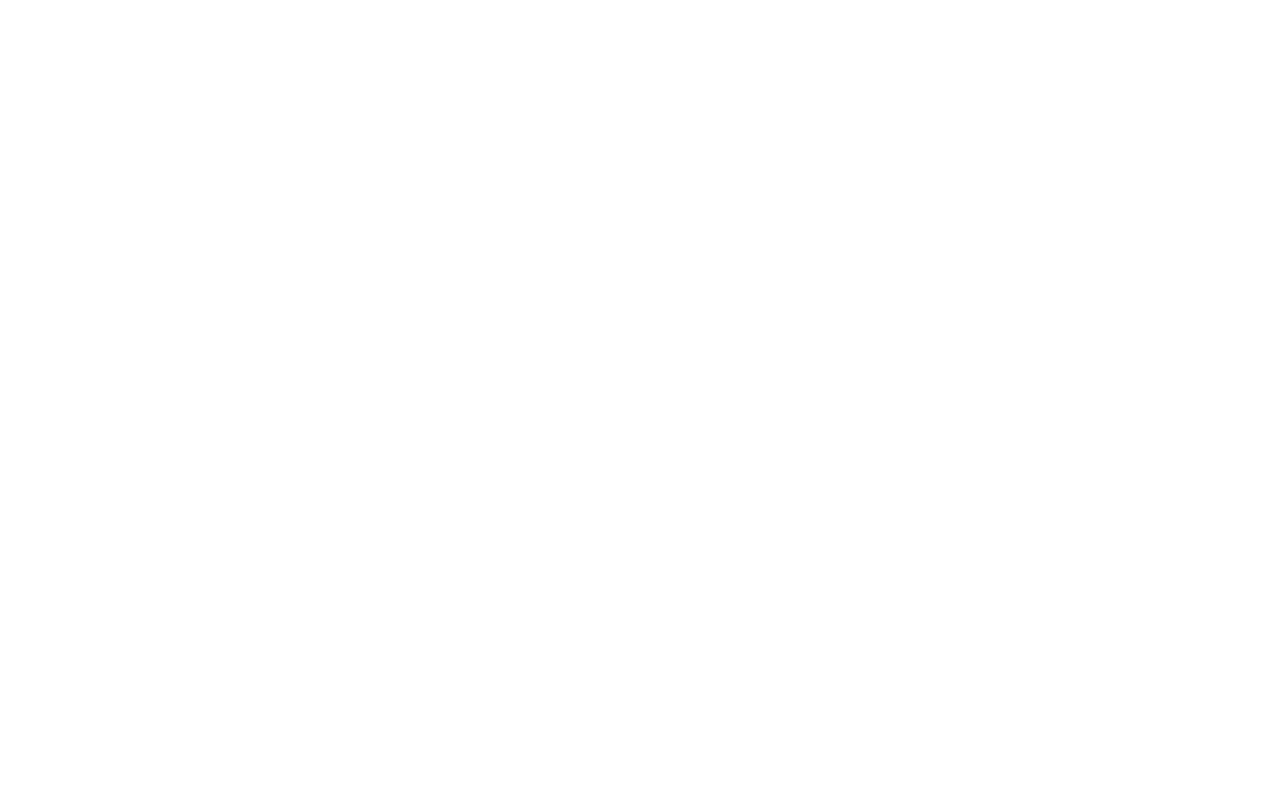
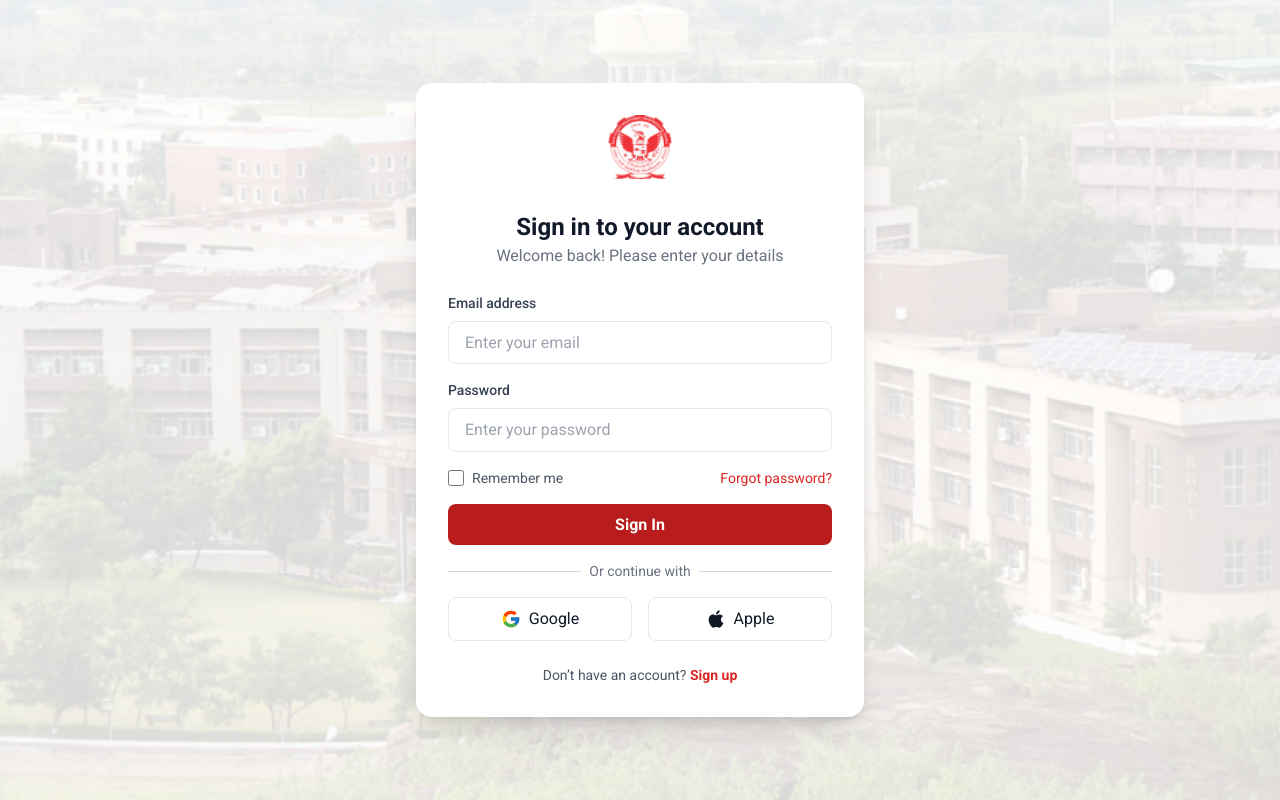
Before and after one commit to Piyush105454/TNP-website, a React (Vite) app: page /signin in a window 1280 px wide. Before the commit this address had no page. Built offline with nearby package versions, Linux system fonts and the light colour scheme.

Commit message:
Updated project with new2 changes

```diff
--- a/package.json
+++ b/package.json
@@ -13,10 +13,12 @@
     "node": ">=22.12.0"
   },
   "dependencies": {
+    "axios": "^1.11.0",
     "leaflet": "^1.9.4",
     "lucide-react": "^0.439.0",
     "react": "^19.1.1",
     "react-dom": "^19.1.1",
+    "react-icons": "^5.5.0",
     "react-leaflet": "^5.0.0",
     "react-router-dom": "^7.8.1"
   },
--- a/src/App.jsx
+++ b/src/App.jsx
@@ -3,6 +3,7 @@
 import LoginWindow from "./components/LoginWindow";
 import SignUp from "./components/Signup"; // Assuming you have a SignUp component
 import Dashboard from "./components/Dashboard";
+import SignInPage from "./components/signin";
 
 function App() {
   return (
@@ -12,6 +13,8 @@
         <Route path="/login" element={<LoginWindow />} />
         <Route path="/signup" element={<SignUp />} />
         <Route path="/dashboard" element={<Dashboard />} />
+        <Route path="/signin" element={<SignInPage />} />
+
       </Routes>
     </Router>
   );
--- /dev/null
+++ b/src/api/axios.js
@@ -0,0 +1,17 @@
+// axios.js
+import axios from "axios";
+
+const API = axios.create({
+  baseURL: "http://localhost:5000/api",  // your backend URL
+});
+
+// Optional: add token interceptor if using JWT
+API.interceptors.request.use((req) => {
+  const token = localStorage.getItem("token");
+  if (token) {
+    req.headers.Authorization = `Bearer ${token}`;
+  }
+  return req;
+});
+
+export default API;
--- a/src/components/LoginWindow.jsx
+++ b/src/components/LoginWindow.jsx
@@ -24,7 +24,7 @@
     <h1 className="text-3xl font-semibold mb-2 pl-1">Welcome to Student Portal</h1>
     <h4 className="mb-6 pl-0.5 text-gray-800">Please login or sign up to continue</h4>
 
-    <button className="bg-red-900 hover:bg-red-500 text-white py-2 px-6 rounded mb-4 w-95">
+    <button onClick={() => navigate("/signin")} className="bg-red-900 hover:bg-red-500 text-white py-2 px-6 rounded mb-4 w-95">
       Login
     </button>
     <button onClick={() => navigate("/signup")} className="bg-white hover:bg-black hover:text-white py-2 px-6 rounded border w-95">
--- /dev/null
+++ b/src/components/signin.jsx
@@ -0,0 +1,134 @@
+import React, { useState } from "react";
+import { FcGoogle } from "react-icons/fc";
+import { FaApple } from "react-icons/fa";
+import API from "../api/axios";   // 👈 axios instance file
+
+const SignInPage = () => {
+  const [email, setEmail] = useState("");
+  const [password, setPassword] = useState("");
+  const [error, setError] = useState("");
+
+  const handleSubmit = async (e) => {
+    e.preventDefault(); // stop refresh
+    try {
+      const res = await API.post("/auth/signin", { email, password });
+      console.log("✅ Login Success:", res.data);
+
+      // store token in localStorage (for protected routes later)
+      localStorage.setItem("token", res.data.token);
+
+      // redirect (if using React Router)
+      window.location.href = "/dashboard";
+    } catch (err) {
+      console.error("❌ Login Failed:", err.response?.data || err.message);
+      setError(err.response?.data?.message || "Login failed. Try again.");
+    }
+  };
+
+  return (
+    <div
+      className="flex items-center justify-center min-h-screen bg-gray-100 bg-cover bg-center"
+      style={{ backgroundImage: "url('/bgImages/signup.jpg')" }}
+    >
+      <div className="w-full max-w-md bg-white rounded-2xl shadow-xl p-8">
+        <div className="flex justify-center mb-4">
+          <img src="/bgImages/tnp_logo.png" alt="Logo" className="w-16 h-16" />
+        </div>
+
+        <h2 className="text-2xl font-bold text-center">Sign in to your account</h2>
+        <p className="text-gray-500 text-center mb-6">
+          Welcome back! Please enter your details
+        </p>
+
+        {/* Show error if login fails */}
+        {error && <p className="text-red-600 text-center mb-2">{error}</p>}
+
+        {/* Form */}
+        <form className="space-y-4" onSubmit={handleSubmit}>
+          {/* Email */}
+          <div>
+            <label className="block text-sm font-medium text-gray-700">
+              Email address
+            </label>
+            <input
+              type="email"
+              placeholder="Enter your email"
+              value={email}
+              onChange={(e) => setEmail(e.target.value)}
+              required
+              className="w-full px-4 py-2 mt-1 border rounded-lg focus:ring-2 focus:ring-red-500 focus:outline-none"
+            />
+          </div>
+
+          {/* Password */}
+          <div>
+            <label className="block text-sm font-medium text-gray-700">
+              Password
+            </label>
+            <input
+              type="password"
+              placeholder="Enter your password"
+              value={password}
+              onChange={(e) => setPassword(e.target.value)}
+              required
+              className="w-full px-4 py-2 mt-1 border rounded-lg focus:ring-2 focus:ring-red-500 focus:outline-none"
+            />
+          </div>
+
+          {/* Remember Me + Forgot Password */}
+          <div className="flex items-center justify-between">
+            <label className="flex items-center space-x-2">
+              <input type="checkbox" className="w-4 h-4" />
+              <span className="text-sm text-gray-600">Remember me</span>
+            </label>
+            <a href="#" className="text-sm text-red-600 hover:underline">
+              Forgot password?
+            </a>
+          </div>
+
+          {/* Sign In Button */}
+          <button
+            type="submit"
+            className="w-full py-2 bg-red-700 text-white rounded-lg font-semibold hover:bg-red-800 transition"
+          >
+            Sign In
+          </button>
+
+          {/* Divider */}
+          <div className="flex items-center my-4">
+            <hr className="flex-1 border-gray-300" />
+            <span className="px-2 text-sm text-gray-500">Or continue with</span>
+            <hr className="flex-1 border-gray-300" />
+          </div>
+
+          {/* Social Login */}
+          <div className="flex gap-4">
+            <button
+              type="button"
+              className="flex-1 flex items-center justify-center border rounded-lg py-2 hover:bg-gray-100"
+            >
+              <FcGoogle className="w-5 h-5 mr-2" />
+              Google
+            </button>
+            <button
+              type="button"
+              className="flex-1 flex items-center justify-center border rounded-lg py-2 hover:bg-gray-100"
+            >
+              <FaApple className="w-5 h-5 mr-2" />
+              Apple
+            </button>
+          </div>
+        </form>
+
+        <p className="text-sm text-center text-gray-600 mt-6">
+          Don’t have an account?{" "}
+          <a href="#" className="text-red-600 font-semibold hover:underline">
+            Sign up
+          </a>
+        </p>
+      </div>
+    </div>
+  );
+};
+
+export default SignInPage;
```
Also changed, not shown: 1 other file (tests, documents, lock files or other folders).
